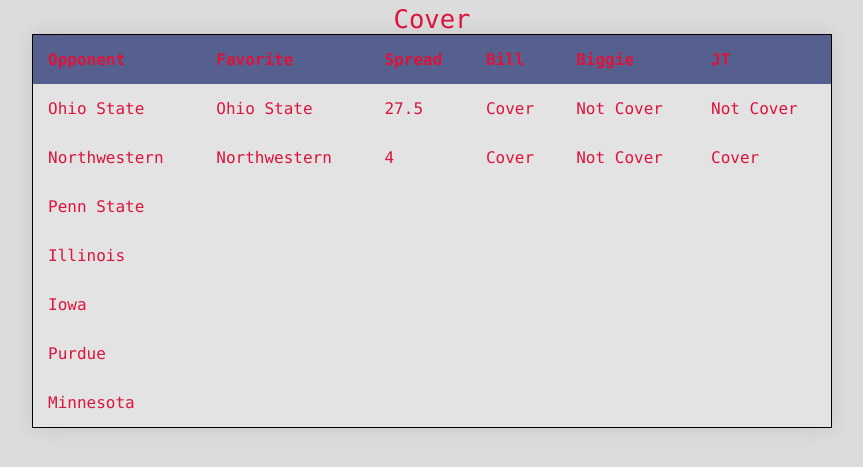
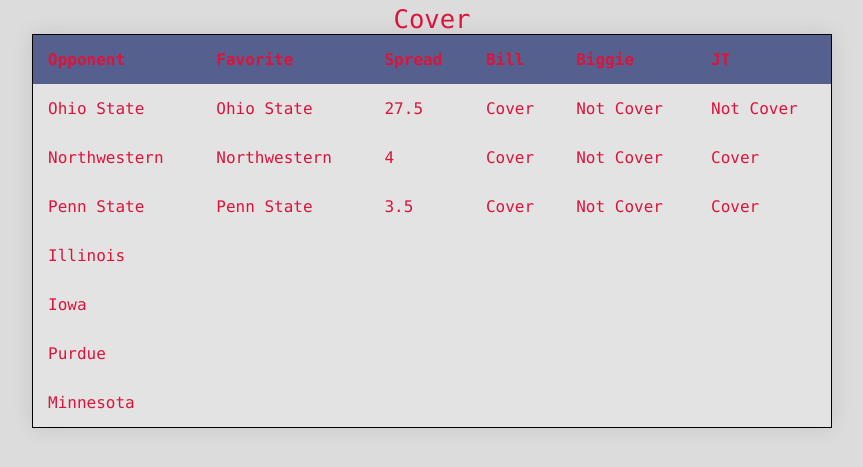
Before and after one commit to jt-cronin/husker-app-2020, a Flask app: page /cover in a window 1280 px wide. Shown: the part 184-651 px from the top of the page, without its empty margins (208-1071 px from the left). Run offline with Flask 2, Linux system fonts and the light colour scheme.

Commit message:
picks for penn state

```diff
--- a/k8-manifest.yaml
+++ b/k8-manifest.yaml
@@ -32,7 +32,7 @@ spec:
                 topologyKey: kubernetes.io/hostname
       containers:
         - name: husker-app-2020
-          image: johntcronin/huskerapp2020:latest
+          image: johntcronin/huskerapp2020:1.2
           imagePullPolicy: Always
           resources:
             limits:
--- a/templates/cover.html
+++ b/templates/cover.html
@@ -40,11 +40,11 @@
       </tr>
       <tr>
         <td>Penn State</td>
-        <td></td>
-        <td></td>
-        <td></td>
-        <td></td>
-        <td></td>
+        <td>Penn State</td>
+        <td>3.5</td>
+        <td>Cover</td>
+        <td>Not Cover</td>
+        <td>Cover</td>
       </tr>
       <tr>
         <td>Illinois</td>
```
